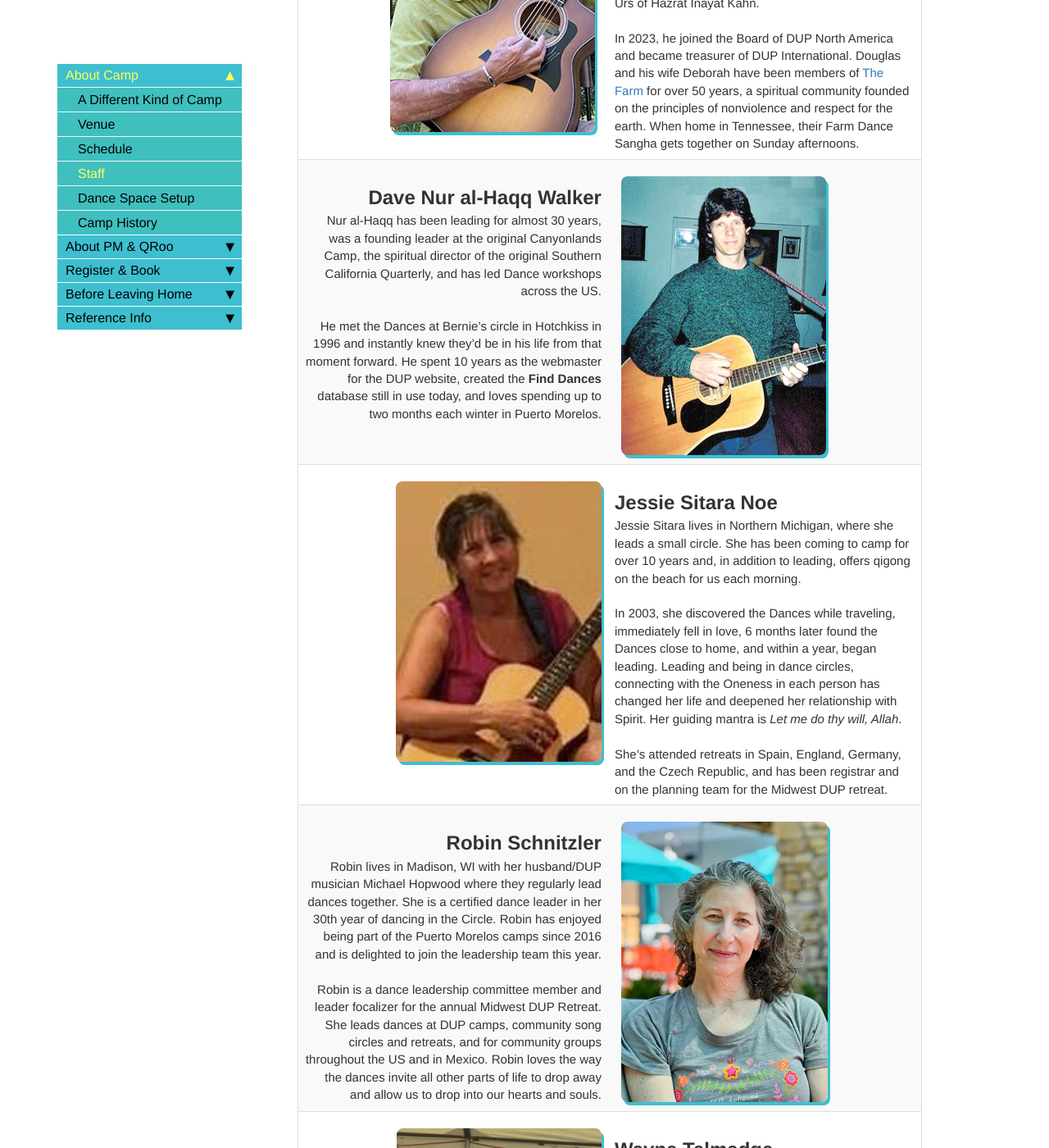
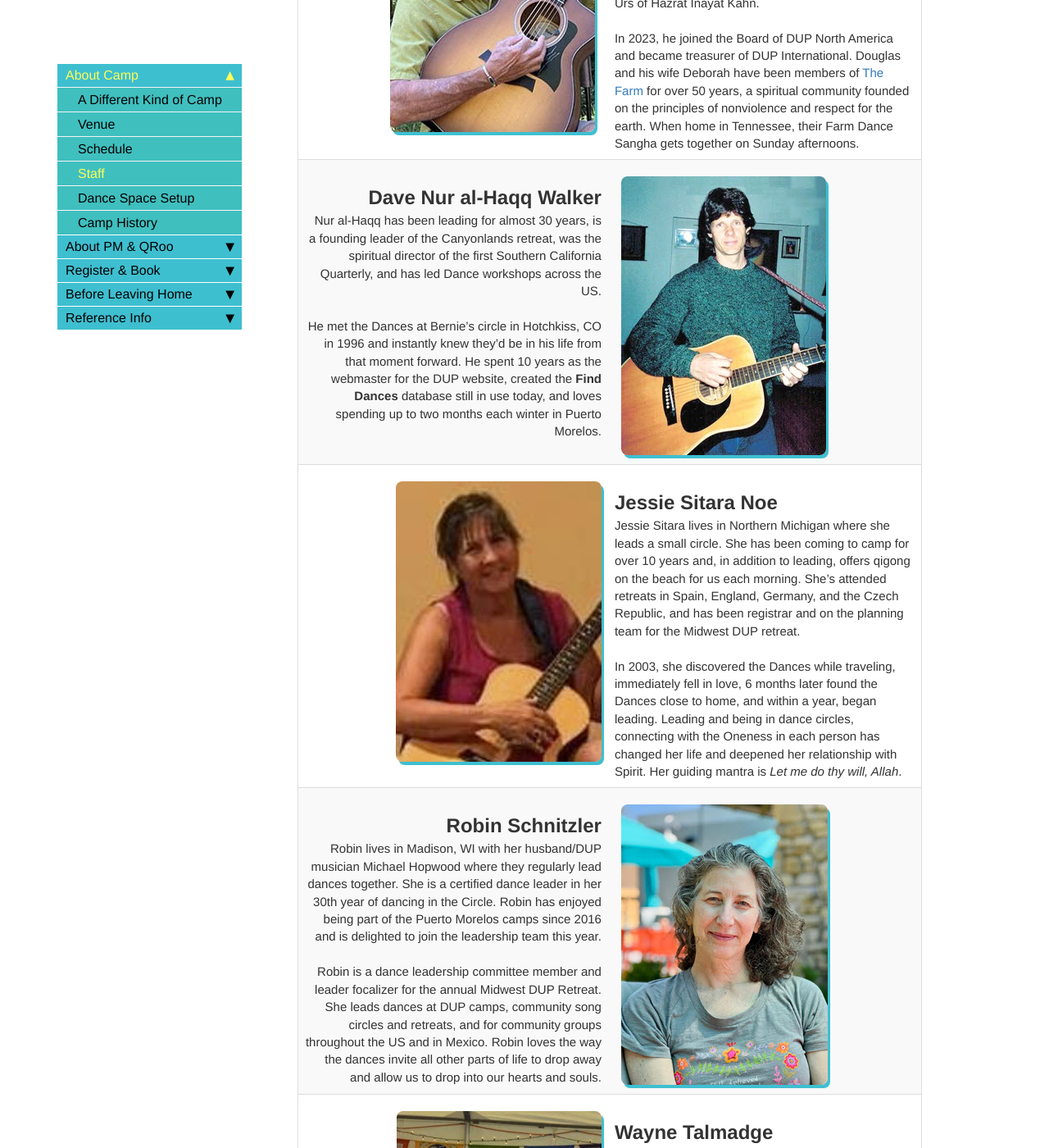
Before and after one commit to davewalker60/pmdup, a Jekyll site: the page built from pages/staff.md, in a window 1280 px wide and 1400 px high, scrolled down 2116 px. Shown: the whole window at 82% size. Built offline with Jekyll 4.4.1, drawn with Linux system fonts in a browser that asks for light colours; comment, search, counter and statistics services are not loaded.

Commit message:
Tweaking leader bios to fit

```diff
--- a/pages/staff.md
+++ b/pages/staff.md
@@ -36,7 +36,7 @@ search: include
 | ![Sky](../images/PM_Sky.jpg) &nbsp; | <br><span style="font-size: 160%">**Sky Safir Roshay**</span><br>Sky has been organizing Dance camps in the United States and Mexico since 1999. She also facilitates “Deeper Dance” conversations at camps, where the synergistic wisdom of participants reveals wisdom about the energy and practice of the Dances, their role in our lives, and the way they can anchor spiritual truths into our way of being in the world and transform our reality.<br><br>Sky has been leading Dances at the Canyonlands/Paonia camps with Bernie for 25 years. |
 | <br><span style="font-size: 160%">**Connie Zareen Delaney**</span><br>Zareen is a multifaceted Dance leader and teacher with training and certifications in diverse cultures and movements from traditional Sufism, to the Osho Multiversity, Evolutionary Enlightenment and ancient wisdom teachings.<br><br>Zareen's goal is to explore things in a way that creates a new perception. Most important is how we use our time to re-create ourselves into participating relatives of the world rather than individual consumers. Her overall vision is to come alive in new ways and jumpstart a dynamic participation in life that transforms the world… In other words: Sam Lewis’ peace project. | &nbsp; ![Connie Zareen](../images/PM_Zareen.jpg) |
 | ![Douglas](../images/PM_Douglas.jpg) &nbsp; | <br><span style="font-size: 160%">**Douglas Stevenson**</span><br>A musician since childhood, Douglas has found the most fulfillment in leading, singing, and chanting with the Dances of Universal Peace. He has led dances in circles across the U.S., Mexico, Guatemala, and New Zealand, supported the Beyond Initiative Caravan in Turkey and Vietnam, and pilgrimaged to India for the Urs of Hazrat Inayat Kahn.<br><br>In 2023, he joined the Board of DUP North America and became treasurer of DUP International. Douglas and his wife Deborah have been members of [The Farm](https://thefarmcommunity.com/){:target="_blank"} for over 50 years, a spiritual community founded on the principles of nonviolence and respect for the earth. When home in Tennessee, their Farm Dance Sangha gets together on Sunday afternoons. |
-| <br><span style="font-size: 160%">**Dave Nur al-Haqq Walker**</span><br>Nur al-Haqq has been leading for almost 30 years, was a founding leader at the original Canyonlands Camp, the spiritual director of the original Southern California Quarterly, and has led Dance workshops across the US.<br><br>He met the Dances at Bernie's circle in Hotchkiss in 1996 and instantly knew they'd be in his life from that moment forward. He spent 10 years as the webmaster for the DUP website, created the **Find Dances** database still in use today, and loves spending up to two months each winter in Puerto Morelos. | &nbsp; ![Dave Nur al-Haqq](../images/PM_DaveNaH.jpg) |
-| ![Jessie Sitara](../images/PM_Jessie.jpg) | <br><span style="font-size: 160%">**Jessie Sitara Noe**</span><br>Jessie Sitara lives in Northern Michigan, where she leads a small circle. She has been coming to camp for over 10 years and, in addition to leading, offers qigong on the beach for us each morning.<br><br>In 2003, she discovered the Dances while traveling, immediately fell in love, 6 months later found the Dances close to home, and within a year, began leading. Leading and being in dance circles, connecting with the Oneness in each person has changed her life and deepened her relationship with Spirit. Her guiding mantra is *Let me do thy will, Allah*.<br><br>She's attended retreats in Spain, England, Germany, and the Czech Republic, and has been registrar and on the planning team for the Midwest DUP retreat.
+| <br><span style="font-size: 160%">**Dave Nur al-Haqq Walker**</span><br>Nur al-Haqq has been leading for almost 30 years, is a founding leader of the Canyonlands retreat, was the spiritual director of the first Southern California Quarterly, and has led Dance workshops across the US.<br><br>He met the Dances at Bernie's circle in Hotchkiss, CO in 1996 and instantly knew they'd be in his life from that moment forward. He spent 10 years as the webmaster for the DUP website, created the **Find Dances** database still in use today, and loves spending up to two months each winter in Puerto Morelos. | &nbsp; ![Dave Nur al-Haqq](../images/PM_DaveNaH.jpg) |
+| ![Jessie Sitara](../images/PM_Jessie.jpg) | <br><span style="font-size: 160%">**Jessie Sitara Noe**</span><br>Jessie Sitara lives in Northern Michigan where she leads a small circle. She has been coming to camp for over 10 years and, in addition to leading, offers qigong on the beach for us each morning. She's attended retreats in Spain, England, Germany, and the Czech Republic, and has been registrar and on the planning team for the Midwest DUP retreat.<br><br>In 2003, she discovered the Dances while traveling, immediately fell in love, 6 months later found the Dances close to home, and within a year, began leading. Leading and being in dance circles, connecting with the Oneness in each person has changed her life and deepened her relationship with Spirit. Her guiding mantra is *Let me do thy will, Allah*.
 | <br><span style="font-size: 160%">**Robin Schnitzler**</span><br>Robin lives in Madison, WI with her husband/DUP musician Michael Hopwood where they regularly lead dances together. She is a certified dance leader in her 30th year of dancing in the Circle. Robin has enjoyed being part of the Puerto Morelos camps since 2016 and is delighted to join the leadership team this year.<br><br>Robin is a dance leadership committee member and leader focalizer for the annual Midwest DUP Retreat. She leads dances at DUP camps, community song circles and retreats, and for community groups throughout the US and in Mexico. Robin loves the way the dances invite all other parts of life to drop away and allow us to drop into our hearts and souls. | &nbsp; ![Robin](../images/PM_Robin.jpg) |
 | ![Wayne](../images/PM_Wayne.jpg) | <br><span style="font-size: 160%">**Wayne Talmadge**</span><br>Wayne has been involved in Dances of Universal Peace camps as registrar, camp manager, and/or dance tent guru for over 20 years.  As part of the [Mystic Dance Caravan](https://mysticdance.com){:target="_blank"}, he travels throughout the Western US contributing to dance camps as a bass player and assisting with any tasks that need doing.|
```
